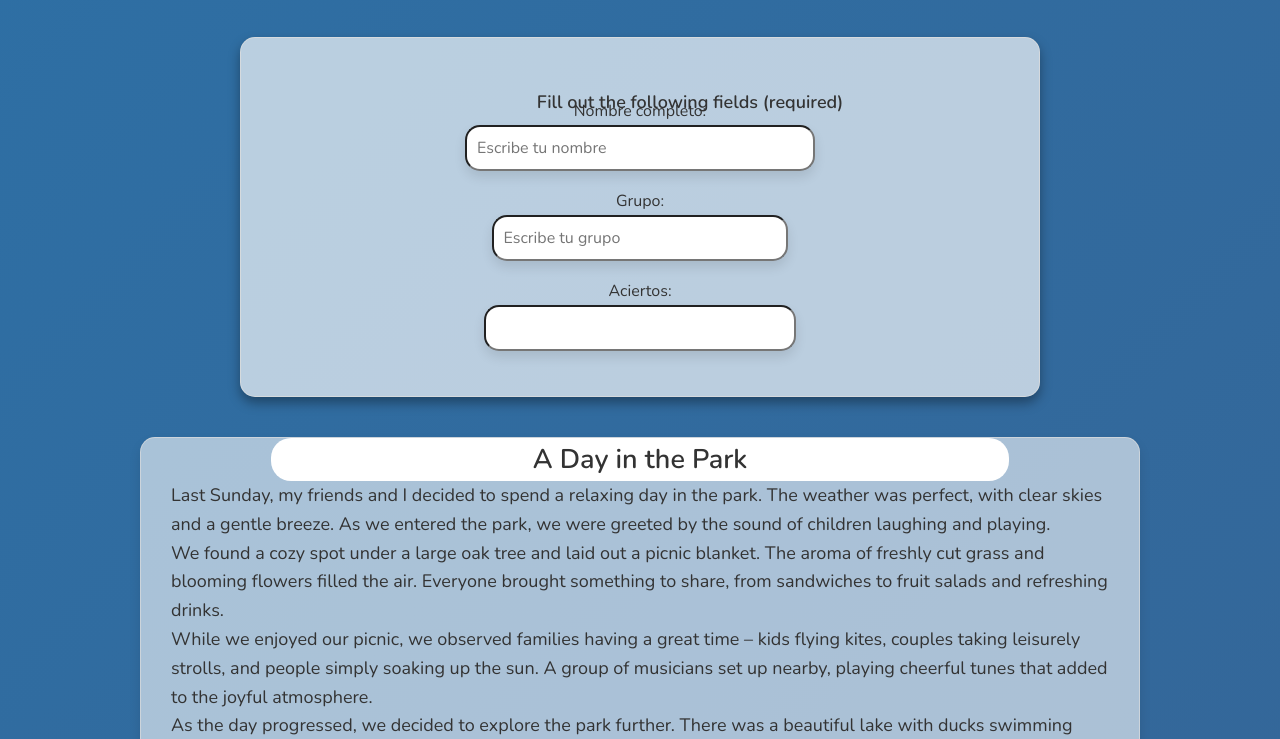
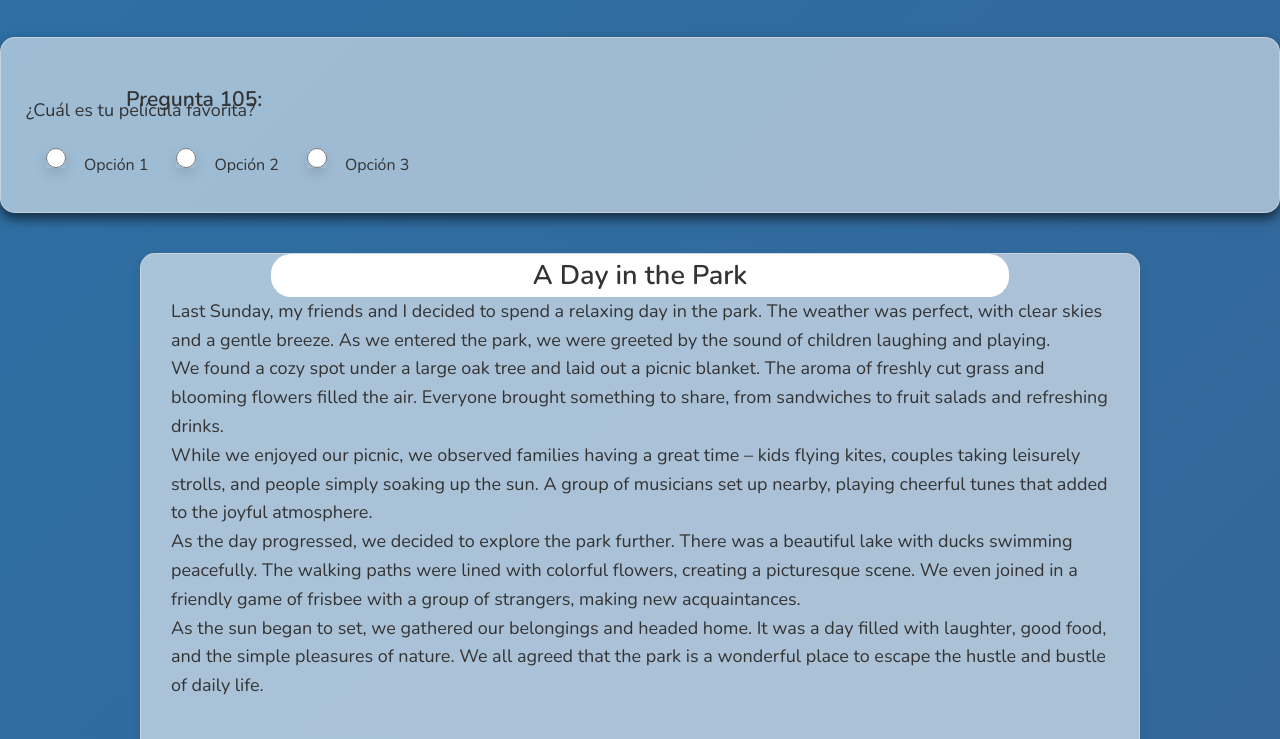
Before and after one commit to Dangi43khol3ikgr437y/Examen-Festival, a website: page public/index.html in a window 1280 px wide. Shown: the part 61-800 px from the top of the page. Drawn offline with nearby package versions, Linux system fonts and the light colour scheme.

Commit message:
Update index.html

```diff
--- a/public/index.html
+++ b/public/index.html
@@ -9,23 +9,29 @@
 </head>
 <body>
     <h1>Examen de Festival Academico hola</h1>
-    <div class="contenedor-datos">
-        <h4>Fill out the following fields (required)</h4>
-        <div>
-            <label for="nombre">Nombre completo:</label>
-            <input type="text" id="nombre" placeholder="Escribe tu nombre ">
-        </div>
-        <div>
-            <label for="grupo">Grupo:</label>
-            <input type="text" id="grupo" placeholder="Escribe tu grupo">
-        </div>
-        <div>
-            <label for="aciertos">Aciertos: </label>
-            <input type="number" id="aciertos" readonly>
+
+    <!-- Aquí empiezan las preguntas -->
+    <div class="contenedor-pregunta">
+        <!-- Tu pregunta 105 aquí -->
+        <h3>Pregunta 105: </h3>
+        <p>¿Cuál es tu película favorita?</p>
+        <div class="opciones">
+            <div>
+                <input type="radio" id="opcion1" name="pregunta105" value="opcion1">
+                <label for="opcion1">Opción 1</label>
+            </div>
+            <div>
+                <input type="radio" id="opcion2" name="pregunta105" value="opcion2">
+                <label for="opcion2">Opción 2</label>
+            </div>
+            <div>
+                <input type="radio" id="opcion3" name="pregunta105" value="opcion3">
+                <label for="opcion3">Opción 3</label>
+            </div>
         </div>
     </div>
 
-    <!-- Aquí está el contenedor de texto que me pediste -->
+    <!-- Aquí aparece el texto de "A Day in the Park" debajo de la pregunta 105 -->
     <div class="contenedor-texto">
         <h2>A Day in the Park</h2>
         <p>Last Sunday, my friends and I decided to spend a relaxing day in the park. The weather was perfect, with clear skies and a gentle breeze. As we entered the park, we were greeted by the sound of children laughing and playing.</p>
@@ -35,7 +41,6 @@
         <p>As the sun began to set, we gathered our belongings and headed home. It was a day filled with laughter, good food, and the simple pleasures of nature. We all agreed that the park is a wonderful place to escape the hustle and bustle of daily life.</p>
     </div>
 
-    <!-- Otros elementos -->
     <div id="juego"></div>
     <button id="enviarResultados">Enviar Resultados</button>
 
```
